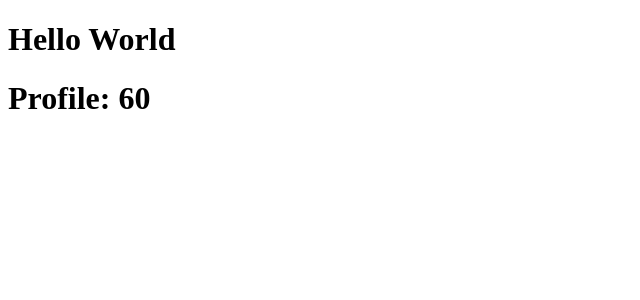
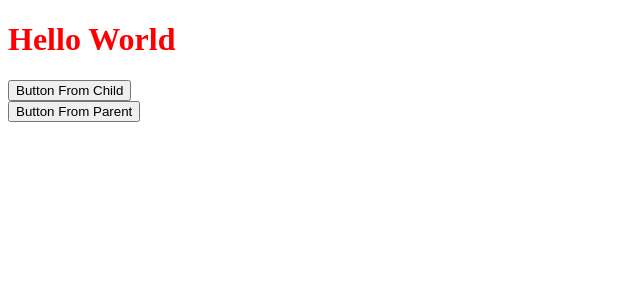
Before and after one commit to firozwebdev/ReactCourseSU, a React (Vite) app in the folder reactCourse/rnext/: page / in a window 1280 px wide. Shown: the top 300 px of the page, without its empty margins (0-640 px from the left). Built offline with nearby package versions, Linux system fonts and the light colour scheme.

Commit message:
file added

```diff
--- a/reactCourse/rnext/src/App.jsx
+++ b/reactCourse/rnext/src/App.jsx
@@ -1,14 +1,14 @@
-import Avatar from "./components/Avatar";
-import Profile from "./components/Profile";
 
-//1.8.P1
+//3.6.P1
+import { useState } from "react";
+import Message from "./components/Message";
+
 function App() {
+
   return (
     <div>
-      <h1>Hello World</h1>
-      <Profile>
-        <Avatar age="60" />
-      </Profile>
+     <Message messageColor="red" />
+     <button>Button From Parent</button>
     </div>
   );
 }
--- /dev/null
+++ b/reactCourse/rnext/src/components/Message.jsx
@@ -0,0 +1,16 @@
+import { useState } from "react";
+
+function Message({ messageColor }) {
+  const [color, setColor] = useState(messageColor);
+  const changeMessageColorFromChild = () => {
+   setColor("blue")
+  }
+
+  return (
+    <div>
+      <h1 style={{ color }}>Hello World</h1>
+      <button onClick={changeMessageColorFromChild}>Button From Child</button>
+    </div>
+  );
+}
+export default Message;
```
